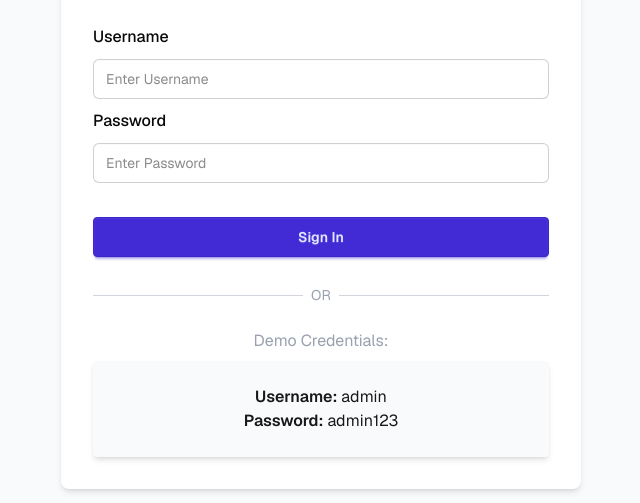
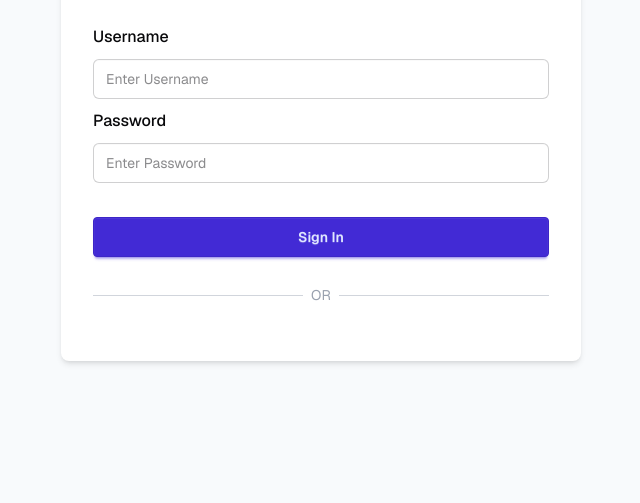
Before and after one commit to Nur-Ahammed-Tonmoy/githubIssueTracker, a plain HTML site: page index.html in a window 1280 px wide. Shown: the part 297-800 px from the top of the page, without its empty margins (319-959 px from the left). Drawn offline with nearby package versions, Linux system fonts and the light colour scheme.

Commit message:
someyhing chcanged

```diff
--- a/index.html
+++ b/index.html
@@ -50,13 +50,7 @@
             <span class="text-gray-400 text-sm">OR</span>
             <hr class="flex-1 border-gray-300">
         </div>
-        <div class="text-center space-y-2">
-            <p class="text-[16px] text-gray-400">Demo Credentials:</p>
-            <div class="p-6 bg-[#f8fafc] shadow-md rounded-sm">
-                <p><span class="font-semibold">Username:</span> admin</p>
-                <p><span class="font-semibold">Password:</span> admin123</p>
-            </div>
-        </div>
+
     </main>
 
     <script src="scripts/script.js"></script>
```
